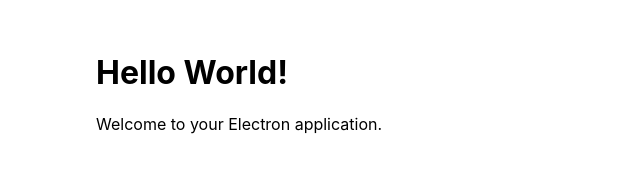
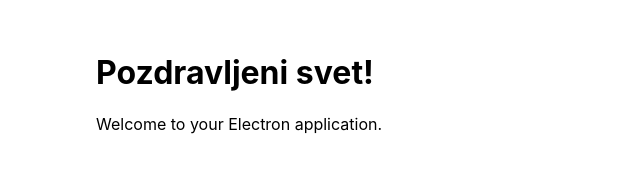
Before and after one commit to Elv4L0w/Screen-recorder, an Electron app: page src/index.html in a window 800 px wide. Shown: the whole page, without its empty margins (0-640 px from the left). Drawn offline with Linux system fonts and the light colour scheme.

Commit message:
sprememba pozdrava

```diff
--- a/src/index.html
+++ b/src/index.html
@@ -6,7 +6,7 @@
     <link rel="stylesheet" href="index.css" />
   </head>
   <body>
-    <h1>Hello World!</h1>
+    <h1>Pozdravljeni svet!</h1>
     <p>Welcome to your Electron application.</p>
   </body>
 </html>
```
